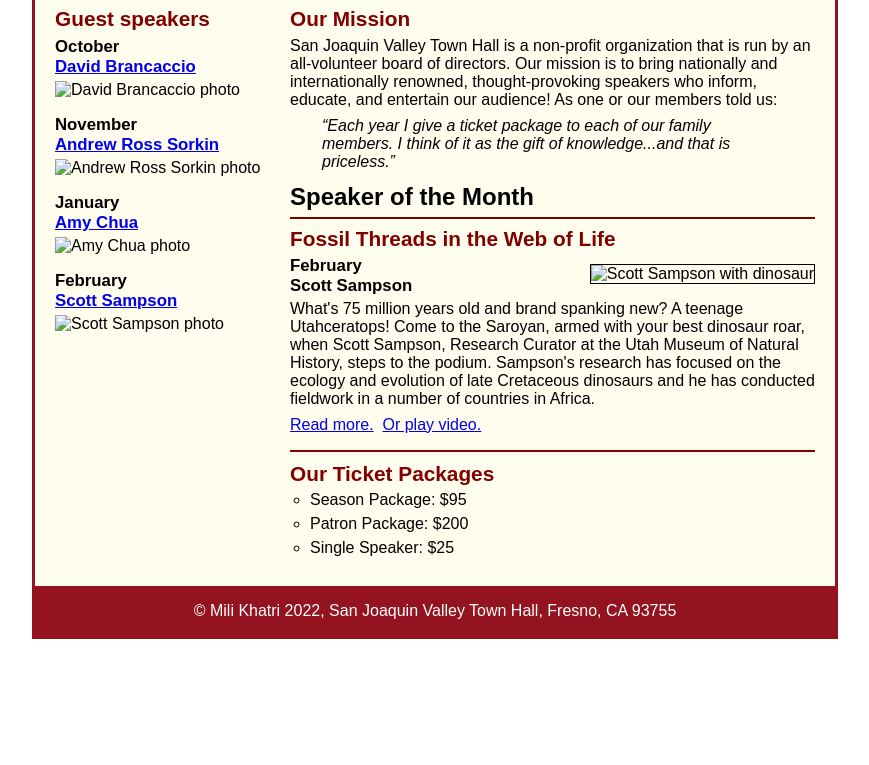
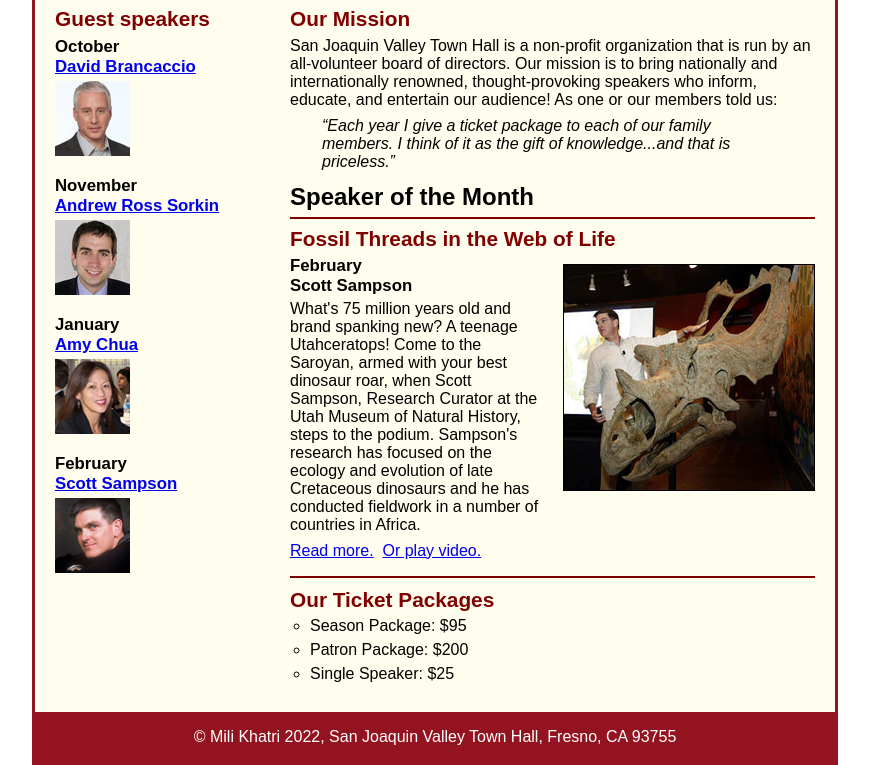
Before and after one commit to milikhatri/A11, a plain HTML site: page index.html in a window 1280 px wide. Shown: the part 176-941 px from the top of the page, without its empty margins (205-1074 px from the left). Before the commit the page ends 815 px from the top, so only its background shows below. Drawn offline with Linux system fonts and the light colour scheme; files that its build step writes are made by us from their sources.

Commit message:
Update and rename c7_index.html to index.html

```diff
--- a/c7_index.html
+++ b/index.html
@@ -4,13 +4,13 @@
 <head>
 	<meta charset="utf-8">
 	<title>San Joaquin Valley Town Hall</title>
-	<link rel="shortcut icon" href="images/favicon.ico">
-	<link rel="stylesheet" href="styles/c7_main.css">
+	<link rel="shortcut icon" href="favicon.ico">
+	<link rel="stylesheet" href="c7_main.css">
 </head>
 
 <body>
 	<header>
-		<img src="images/town_hall_logo.gif" alt="Town Hall logo" height="80">
+		<img src="town_hall_logo.gif" alt="Town Hall logo" height="80">
 		<h2>San Joaquin Valley Town Hall</h2>
 		<h3>Celebrating our <span class="shadow">75<sup>th</sup></span> Year</h3>
 	</header>
@@ -42,7 +42,7 @@
 			<h1>Speaker of the Month</h1>
 			<article>
 				<h2>Fossil Threads in the Web of Life</h2>
-				<img src="images/sampson_dinosaur.jpg" alt="Scott Sampson with dinosaur">
+				<img src="sampson_dinosaur.jpg" alt="Scott Sampson with dinosaur">
 				<h3>February<br>
 				Scott Sampson</h3>
 				<p>What's 75 million years old and brand spanking new? A teenage Utahceratops!
@@ -51,8 +51,8 @@
 				has focused on the ecology and evolution of late Cretaceous dinosaurs and he has conducted
 				fieldwork in a number of countries in Africa.</p>
 				<p>
-					<a href="speakers/c6_sampson.html">Read more.</a>&nbsp;
-					<a href="media/sampson.mp4" target="_blank">Or play video.</a>
+					<a href="c6_sampson.html">Read more.</a>&nbsp;
+					<a href="sampson.mp4" target="_blank">Or play video.</a>
 				</p>
 			</article>
 
@@ -66,14 +66,14 @@
 
 		<aside>
 			<h2>Guest speakers</h2>
-			<h3>October<br><a href="speakers/brancaccio.html">David Brancaccio</a></h3>
-			<img src="images/brancaccio75.jpg" alt="David Brancaccio photo">
-			<h3>November<br><a href="speakers/sorkin.html">Andrew Ross Sorkin</a></h3>
-			<img src="images/sorkin75.jpg" alt="Andrew Ross Sorkin photo">
-			<h3>January<br><a href="speakers/chua.html">Amy Chua</a></h3>
-			<img src="images/chua75.jpg" alt="Amy Chua photo">
-			<h3>February<br><a href="speakers/c7_sampson.html">Scott Sampson</a></h3>
-			<img src="images/sampson75.jpg" alt="Scott Sampson photo">
+			<h3>October<br><a href="brancaccio.html">David Brancaccio</a></h3>
+			<img src="brancaccio75.jpg" alt="David Brancaccio photo">
+			<h3>November<br><a href="sorkin.html">Andrew Ross Sorkin</a></h3>
+			<img src="sorkin75.jpg" alt="Andrew Ross Sorkin photo">
+			<h3>January<br><a href="chua.html">Amy Chua</a></h3>
+			<img src="chua75.jpg" alt="Amy Chua photo">
+			<h3>February<br><a href="c7_sampson.html">Scott Sampson</a></h3>
+			<img src="sampson75.jpg" alt="Scott Sampson photo">
 		</aside>
 	</main>
 	<footer>
```
